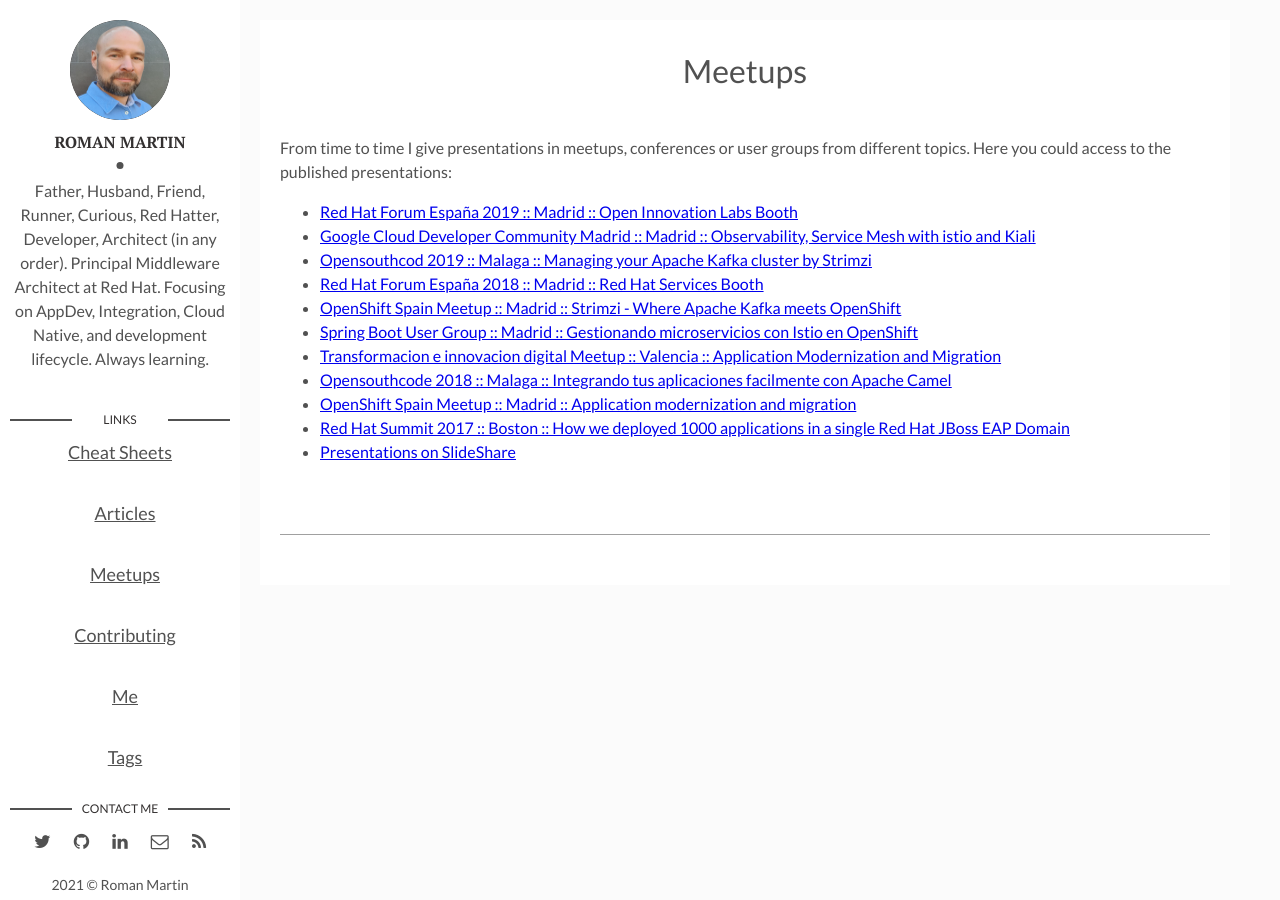
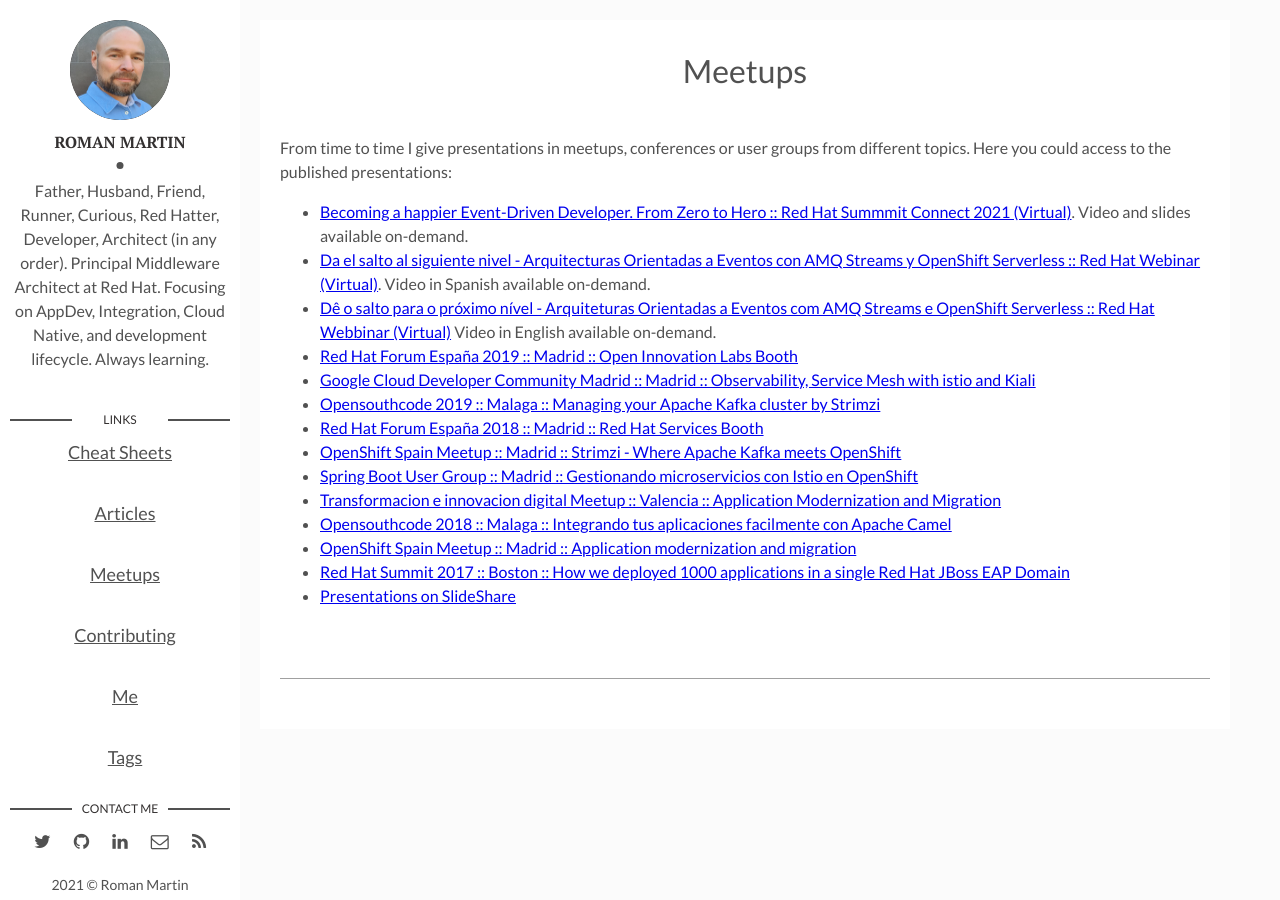
Before and after one commit to rmarting/rmarting.github.io, a Jekyll site: the page built from meetups.md, in a window 1280 px wide. Built offline with Jekyll 4.4.1, drawn with Linux system fonts in a browser that asks for light colours.

Commit message:
:memo: Added latest talks and sessions

```diff
--- a/meetups.md
+++ b/meetups.md
@@ -8,9 +8,12 @@
 From time to time I give presentations in meetups, conferences or user groups
 from different topics. Here you could access to the published presentations:
 
+* [Becoming a happier Event-Driven Developer. From Zero to Hero :: Red Hat Summmit Connect 2021 (Virtual)](https://www.redhat.com/es/summit/connect/emea/iberia?sc_cid=7013a000002phYfAAI#agenda). Video and slides available on-demand.
+* [Da el salto al siguiente nivel - Arquitecturas Orientadas a Eventos con AMQ Streams y OpenShift Serverless :: Red Hat Webinar (Virtual)](https://events.redhat.com/profile/form/index.cfm?PKformID=0x386233abcd). Video in Spanish available on-demand.
+* [Dê o salto para o próximo nível - Arquiteturas Orientadas a Eventos com AMQ Streams e OpenShift Serverless :: Red Hat Webbinar (Virtual)](https://events.redhat.com/profile/form/index.cfm?PKformID=0x398659abcd) Video in English available on-demand.
 * [Red Hat Forum España 2019 :: Madrid :: Open Innovation Labs Booth](https://events.redhat.com/profile/form/index.cfm?PKformID=0x67109abcd)
 * [Google Cloud Developer Community Madrid :: Madrid :: Observability, Service Mesh with istio and Kiali](https://www.meetup.com/es/gcdcmadrid/events/261668288/)
-* [Opensouthcod 2019 :: Malaga :: Managing your Apache Kafka cluster by Strimzi](https://www.opensouthcode.org/conferences/opensouthcode2019/program/proposals/232)
+* [Opensouthcode 2019 :: Malaga :: Managing your Apache Kafka cluster by Strimzi](https://www.opensouthcode.org/conferences/opensouthcode2019/program/proposals/232)
 * [Red Hat Forum España 2018 :: Madrid :: Red Hat Services Booth](https://www.redhat.com/en/events/forum-spain)
 * [OpenShift Spain Meetup :: Madrid :: Strimzi - Where Apache Kafka meets OpenShift](https://www2.slideshare.net/jromanmartin/strimzi-where-apache-kafka-meets-openshift-openshift-spain-meetup)
 * [Spring Boot User Group :: Madrid :: Gestionando microservicios con Istio en OpenShift](https://www.meetup.com/es/madrid-spring-user-group/events/258322835/)
```
